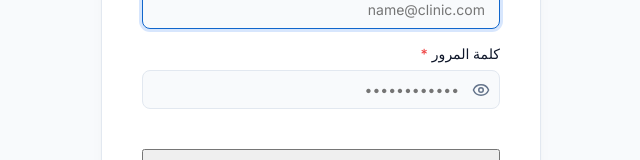
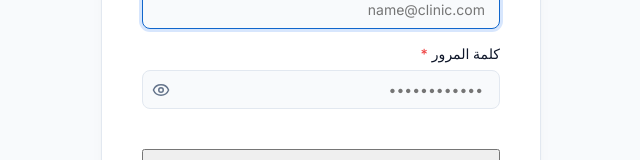
Before and after one commit to hossam785/ClinicOS, a React (Vite) app in the folder frontend/: page /auth/login in a window 1280 px wide. Shown: the part 367-527 px from the top of the page, without its empty margins (449-1089 px from the left). Built offline with nearby package versions, Linux system fonts and the light colour scheme; no server answers.

Commit message:
fix(ui): adjust PasswordInput eye icon positioning dynamically for RTL and LTR support

```diff
--- a/frontend/src/modules/auth/components/PasswordInput.tsx
+++ b/frontend/src/modules/auth/components/PasswordInput.tsx
@@ -1,6 +1,7 @@
 import type { InputHTMLAttributes } from 'react'
 import { useState } from 'react'
 import { Eye, EyeOff } from 'lucide-react'
+import { useLanguage } from '@/i18n'
 
 export interface PasswordInputProps extends Omit<InputHTMLAttributes<HTMLInputElement>, 'type'> {
   label?: string
@@ -14,9 +15,11 @@ export default function PasswordInput({
   error,
   helperText,
   requiredIndicator,
+  style: userStyle,
   ...props
 }: PasswordInputProps) {
   const [showPassword, setShowPassword] = useState(false)
+  const { isRTL } = useLanguage()
 
   const toggleVisibility = () => {
     setShowPassword((prev) => !prev)
@@ -33,7 +36,11 @@ export default function PasswordInput({
       <div style={{ position: 'relative', width: '100%' }}>
         <input
           type={showPassword ? 'text' : 'password'}
-          style={{ paddingRight: '2.5rem' }}
+          style={{
+            paddingLeft: isRTL ? '2.5rem' : '1rem',
+            paddingRight: isRTL ? '1rem' : '2.5rem',
+            ...userStyle,
+          }}
           {...props}
         />
         <button
@@ -41,9 +48,10 @@ export default function PasswordInput({
           onClick={toggleVisibility}
           style={{
             position: 'absolute',
-            right: '10px',
             top: '50%',
             transform: 'translateY(-50%)',
+            left: isRTL ? '10px' : 'auto',
+            right: isRTL ? 'auto' : '10px',
             background: 'none',
             border: 'none',
             cursor: 'pointer',
@@ -52,6 +60,7 @@ export default function PasswordInput({
             alignItems: 'center',
             justifyContent: 'center',
             padding: 0,
+            zIndex: 2,
           }}
           aria-label={showPassword ? 'Hide password' : 'Show password'}
         >
```
